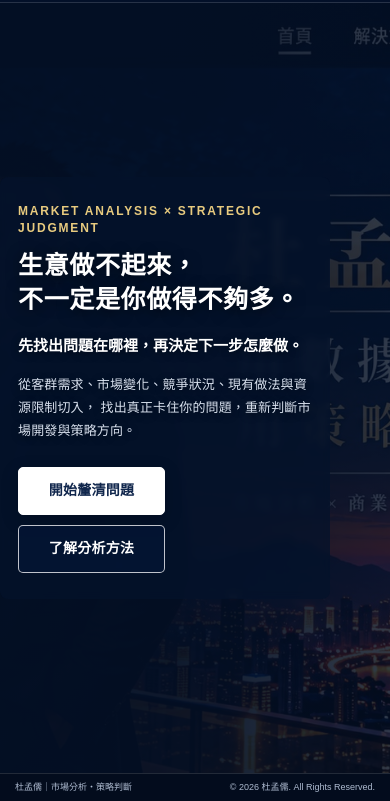
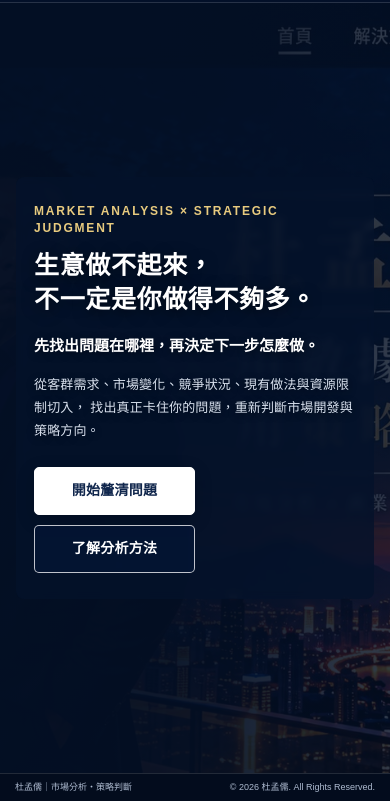
Before and after one commit to toyota0985572403-alt/du-mengru-website, a plain HTML site: page index.html in a window 390 px wide. Shown: the part 69-870 px from the top of the page. Drawn offline with Linux system fonts and the light colour scheme.

Commit message:
Add files via upload

```diff
--- a/css/style.css
+++ b/css/style.css
@@ -1507,3 +1507,35 @@ a {
         height: auto !important;
     }
 }
+/* ===== 手機版橫向溢出修正 ===== */
+@media (max-width: 700px) {
+
+    html,
+    body {
+        width: 100%;
+        max-width: 100%;
+        overflow-x: hidden !important;
+    }
+
+    .site-header,
+    .nav-wrap,
+    .hero,
+    .hero-content,
+    .page-home .hero,
+    .page-home .hero-content {
+        max-width: 100% !important;
+        box-sizing: border-box !important;
+    }
+
+    .page-home .hero {
+        width: 100% !important;
+        overflow: hidden !important;
+    }
+
+    .page-home .hero-content {
+        width: calc(100% - 32px) !important;
+        max-width: calc(100% - 32px) !important;
+        margin-left: 16px !important;
+        margin-right: 16px !important;
+    }
+}
```
